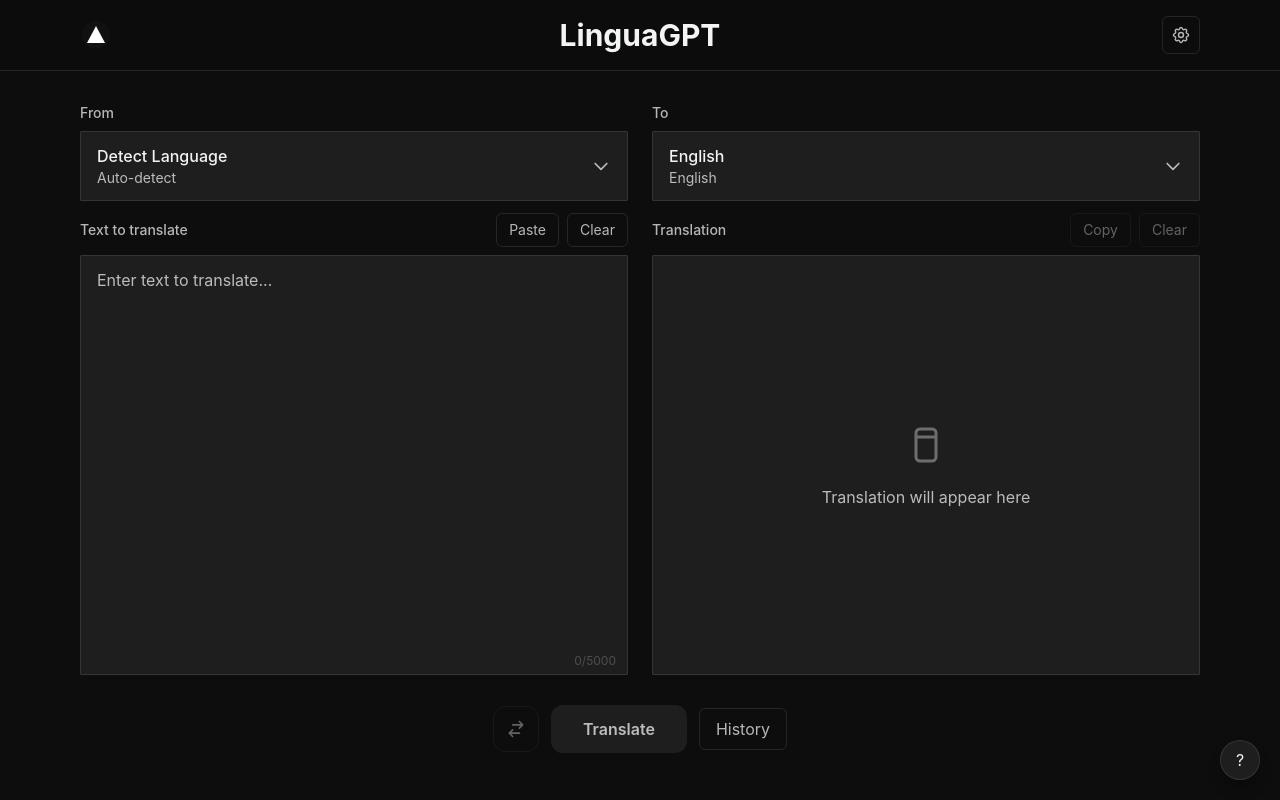
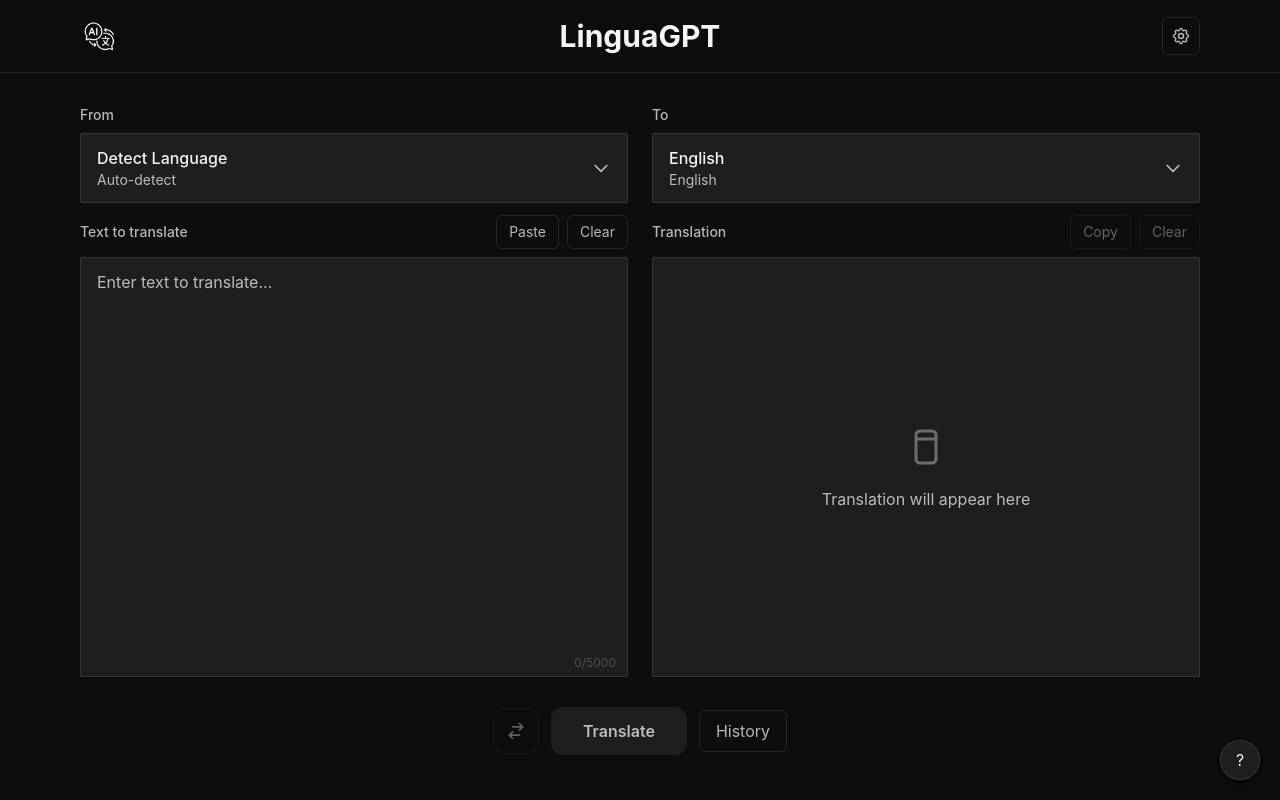
Before and after one commit to Kite1219/linguagpt, a React (Create React App) app: page / in a window 1280 px wide. Built offline with nearby package versions, Linux system fonts and the light colour scheme.

Commit message:
feat: update favicon setup and header logo (larger, transparent, clickable)

```diff
--- a/public/index.html
+++ b/public/index.html
@@ -3,6 +3,8 @@
   <head>
     <meta charset="utf-8" />
     <link rel="icon" href="%PUBLIC_URL%/favicon.ico" />
+    <link rel="icon" type="image/png" sizes="any" href="%PUBLIC_URL%/logo.png" />
+    <link rel="apple-touch-icon" href="%PUBLIC_URL%/logo.png" />
     <meta name="viewport" content="width=device-width, initial-scale=1" />
     <meta name="theme-color" content="#0d0d0d" />
     <meta
--- a/src/components/Header.tsx
+++ b/src/components/Header.tsx
@@ -16,23 +16,16 @@
     >
       <div className="container mx-auto px-4 py-4 max-w-6xl">
         <div className="grid grid-cols-3 items-center">
-          {/* Modern Logo */}
+          {/* Logo image */}
           <motion.div
             initial={{ scale: 0, rotate: -180 }}
             animate={{ scale: 1, rotate: 0 }}
             transition={{ delay: 0.2, duration: 0.8, type: "spring", bounce: 0.3 }}
             className="relative justify-self-start"
           >
-            <svg
-              width="32"
-              height="32"
-              viewBox="0 0 32 32"
-              fill="none"
-              xmlns="http://www.w3.org/2000/svg"
-            >
-              <circle cx="16" cy="16" r="14" fill="#111" />
-              <polygon points="16,7 7,24 25,24" fill="#fff" />
-            </svg>
+            <a href="/" aria-label="Go to homepage" className="block">
+              <img src="/logo.png" alt="LinguaGPT logo" className="w-10 h-10 object-contain" />
+            </a>
           </motion.div>
 
           {/* Brand Name */}
```
Also changed, not shown: public/logo.png (added), 1 other file (tests, documents, lock files or other folders).
